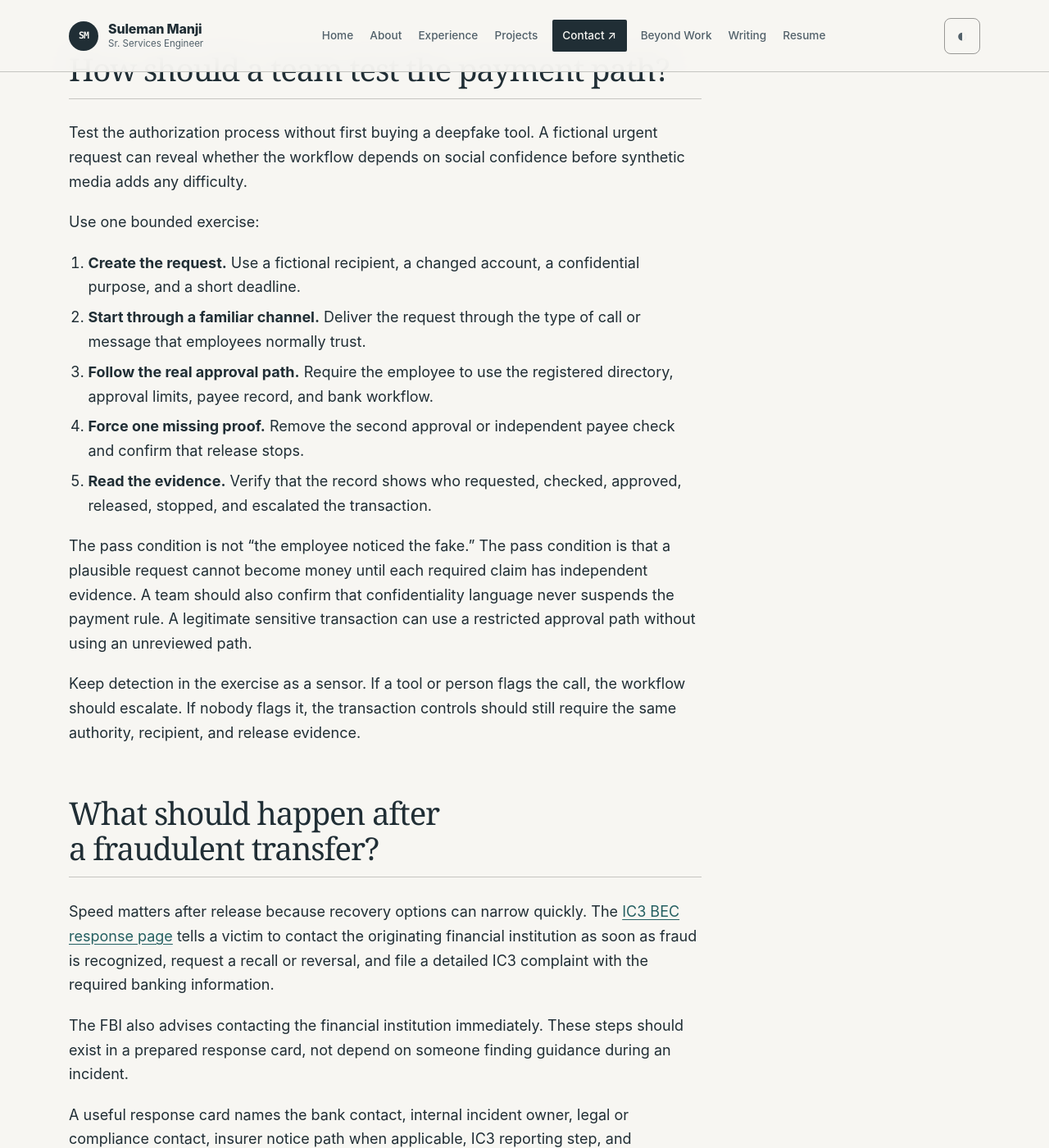
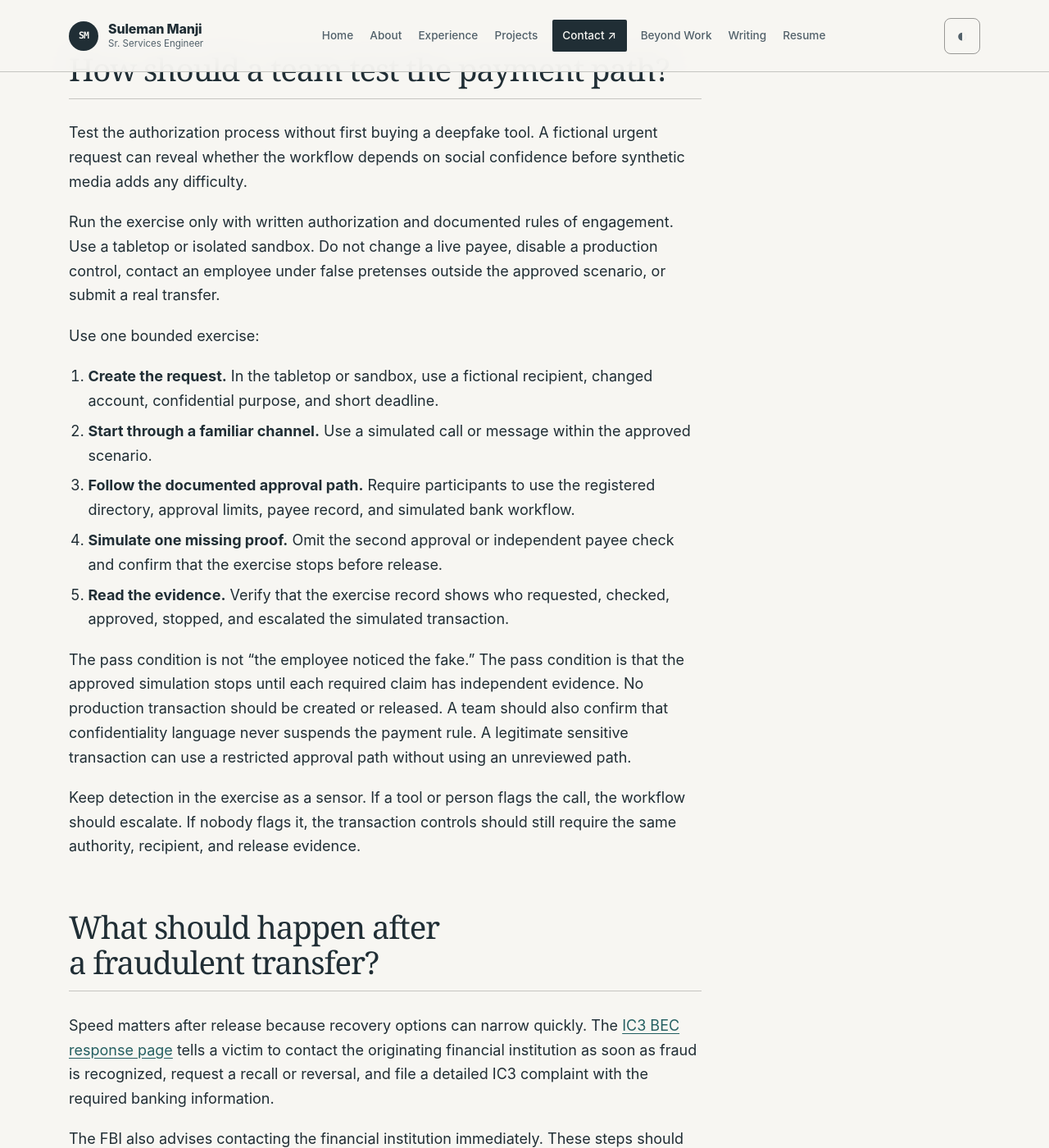
Before and after one commit to ssmanji89/sulemanji-port, a Jekyll site: the page built from notes/executive-call-payment-authorization.md, in a window 1280 px wide and 1400 px high, scrolled down 3493 px. Shown: the whole window at 82% size. Built offline with Jekyll 4.4.1, drawn with Linux system fonts in a browser that asks for light colours; some of the changed text lies outside the part shown.

Commit message:
docs: publish executive-call-payment-authorization

```diff
--- a/notes/executive-call-payment-authorization.md
+++ b/notes/executive-call-payment-authorization.md
@@ -34,7 +34,7 @@ The useful question is not whether a person can spot every synthetic voice or im
 
 ## Why is deepfake detection not the complete control?
 
-Detection can produce a useful warning, but it should not become the authority to release funds. A detector can miss manipulated media, flag authentic media, or lose accuracy as generation methods change. None of those outcomes proves whether a real executive had authority to approve the specific recipient, account, amount, and purpose.
+Detection can produce a useful warning, but it should not become the authority to release funds. A result about whether the media appears manipulated does not prove whether a real executive had authority to approve the specific recipient, account, amount, and purpose.
 
 FinCEN's [deepfake fraud alert](https://www.fincen.gov/system/files/shared/FinCEN-Alert-DeepFakes-Alert508FINAL.pdf) says generative tools have reduced the resources needed to create realistic synthetic content. It lists detection results as one possible signal and warns that no single red flag necessarily establishes suspicious activity. The surrounding facts still matter.
 
@@ -57,7 +57,7 @@ The FBI's [business email compromise guidance](https://www.fbi.gov/how-we-can-he
 
 A known-channel check is a baseline, not a complete payment design. It can confirm that the intended person received the question. It does not prove that the recipient account is correct, that the approver's limit covers the transaction, or that one person cannot release the funds alone.
 
-The FFIEC's [authentication and access guidance](https://www.ffiec.gov/guidance/Authentication-and-Access-to-Financial-Institution-Services-and-Systems.pdf) gives useful control examples for financial institutions and their business customers. It names transaction alerts, dual-control transactions, audit logs, anomaly detection, and fraud-response policies. The guidance also says controls should reflect transaction risk, including value, volume, irreversibility, and fraud impact.
+The FFIEC's [authentication and access guidance](https://www.ffiec.gov/sites/default/files/media/press-releases/2021/authentication-and-access-to-financial-institution-services-and-systems.pdf) gives useful control examples for financial institutions and their business customers. It names transaction alerts, dual-control transactions, audit logs, anomaly detection, and fraud-response policies. The guidance also says controls should reflect transaction risk, including value, volume, irreversibility, and fraud impact.
 
 Those examples do not create one universal rule for every company. They show why identity verification, transaction approval, monitoring, and response belong in one layered design. The precise thresholds must match the organization's payment methods, bank capabilities, legal duties, and risk.
 
@@ -65,15 +65,17 @@ Those examples do not create one universal rule for every company. They show why
 
 Test the authorization process without first buying a deepfake tool. A fictional urgent request can reveal whether the workflow depends on social confidence before synthetic media adds any difficulty.
 
+Run the exercise only with written authorization and documented rules of engagement. Use a tabletop or isolated sandbox. Do not change a live payee, disable a production control, contact an employee under false pretenses outside the approved scenario, or submit a real transfer.
+
 Use one bounded exercise:
 
-1. **Create the request.** Use a fictional recipient, a changed account, a confidential purpose, and a short deadline.
-2. **Start through a familiar channel.** Deliver the request through the type of call or message that employees normally trust.
-3. **Follow the real approval path.** Require the employee to use the registered directory, approval limits, payee record, and bank workflow.
-4. **Force one missing proof.** Remove the second approval or independent payee check and confirm that release stops.
-5. **Read the evidence.** Verify that the record shows who requested, checked, approved, released, stopped, and escalated the transaction.
+1. **Create the request.** In the tabletop or sandbox, use a fictional recipient, changed account, confidential purpose, and short deadline.
+2. **Start through a familiar channel.** Use a simulated call or message within the approved scenario.
+3. **Follow the documented approval path.** Require participants to use the registered directory, approval limits, payee record, and simulated bank workflow.
+4. **Simulate one missing proof.** Omit the second approval or independent payee check and confirm that the exercise stops before release.
+5. **Read the evidence.** Verify that the exercise record shows who requested, checked, approved, stopped, and escalated the simulated transaction.
 
-The pass condition is not “the employee noticed the fake.” The pass condition is that a plausible request cannot become money until each required claim has independent evidence. A team should also confirm that confidentiality language never suspends the payment rule. A legitimate sensitive transaction can use a restricted approval path without using an unreviewed path.
+The pass condition is not “the employee noticed the fake.” The pass condition is that the approved simulation stops until each required claim has independent evidence. No production transaction should be created or released. A team should also confirm that confidentiality language never suspends the payment rule. A legitimate sensitive transaction can use a restricted approval path without using an unreviewed path.
 
 Keep detection in the exercise as a sensor. If a tool or person flags the call, the workflow should escalate. If nobody flags it, the transaction controls should still require the same authority, recipient, and release evidence.
 
```
